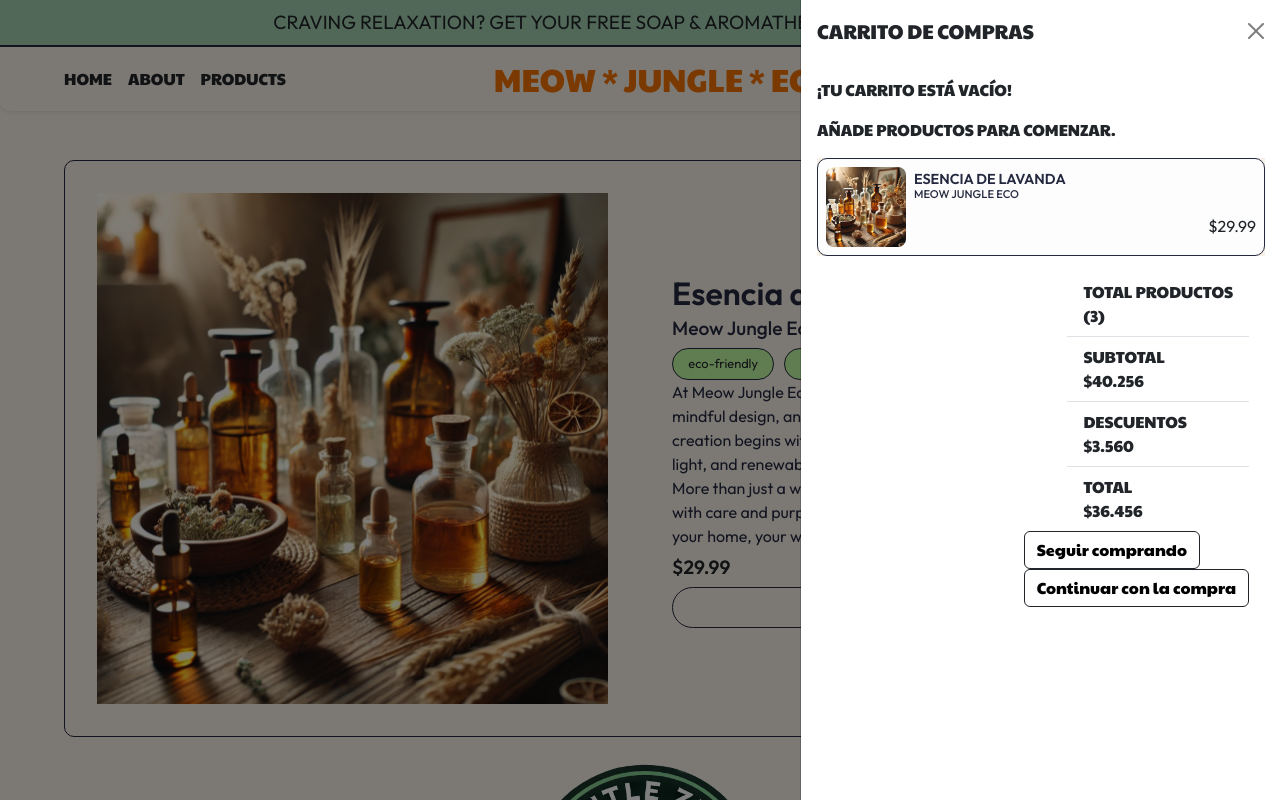
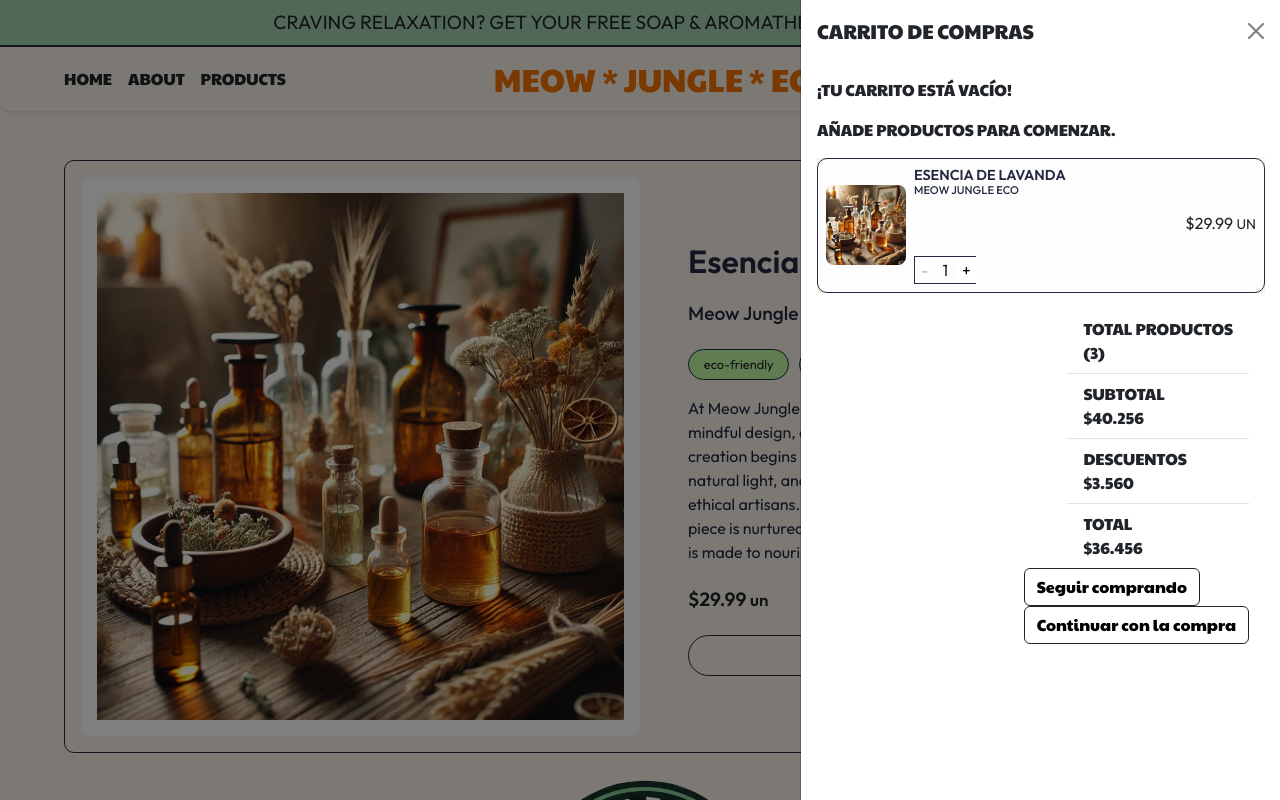
Before and after one commit to CaroMokka/Ecommerce-MeowJungle, a React (Vite) app: page /product/1 in a window 1280 px wide. Both pictures are taken after a click on the link 1199 px from the left and 78 px from the top of the page. Shown: the top 800 px of the page. Built offline with nearby package versions, Linux system fonts and the light colour scheme.

Commit message:
Add component ProductQuantity

```diff
--- a/src/components/ui/ProductSummary/ProductInfo.tsx
+++ b/src/components/ui/ProductSummary/ProductInfo.tsx
@@ -1,11 +1,18 @@
-// import { Link } from "react-router-dom";
 import TagList from "./TagList";
 import BuyButton from "./BuyButton";
 import ProductPrice from "./ProductPrice";
+import ProductQuantity from "./ProductQuantity";
+import useProductCart  from "../../../hooks/useProductCart";
 import styles from "./productSummary.module.scss";
 import { ProductInfoProps } from "./types";
 
+
 function ProductInfo({ product, variant, onClick }: ProductInfoProps) {
+  const { quantity, subTotal, changeQuantity} = useProductCart(product.price ?? 0, 1);
+
+
+
+
   return (
     <div className={styles["product-summary__col-right"]}>
       <div className={styles["product-summary__content"]}>
@@ -21,11 +28,23 @@
           </>
         )}
 
-        <ProductPrice value={product.price} />
+        <ProductPrice unitPrice={product.price} />
 
         {(variant === "pdp" || variant === "shelf") && (
           <BuyButton to="/cart" onClick={onClick} />
         )}
+        {variant === "minicart" && (
+          <>
+          <ProductQuantity
+            quantity={quantity ?? 1}
+            onChange={changeQuantity}
+          />
+          {
+            quantity > 1 && (<ProductPrice subTotalPrice={subTotal} />)
+          }
+          </>
+
+)}
       </div>
     </div>
   );
--- a/src/components/ui/ProductSummary/ProductPrice.tsx
+++ b/src/components/ui/ProductSummary/ProductPrice.tsx
@@ -1,9 +1,23 @@
 import style from "./productSummary.module.scss";
 
-function ProductPrice({ value }: { value?: number }) {
+function ProductPrice({ unitPrice, subTotalPrice }: { unitPrice?: number, subTotalPrice?: number }) {
   return (
     <span className={style["product-summary__price"]}>
-      ${value?.toFixed(2)}
+      {
+        unitPrice && (
+          <span className={style["product-summary__price--unit"]}>
+            ${unitPrice?.toFixed(2)} <small>un</small>
+          </span>
+        )
+      }
+      {
+        subTotalPrice && (
+          <span className={style["product-summary__price--total"]}>
+            <strong>${subTotalPrice?.toFixed(2)}</strong> <small>t</small>
+          </span>
+        )
+      }
+
     </span>
   );
 }
--- /dev/null
+++ b/src/components/ui/ProductSummary/ProductQuantity.tsx
@@ -0,0 +1,41 @@
+import { useState, useEffect } from "react";
+import styles from "./productSummary.module.scss";
+
+type Props = {
+  quantity?: number;
+  onChange?: (newQty: number) => void;
+}
+function ProductQuantity({ quantity = 1,onChange }: Props) {
+    const [localQty, setLocalQty] = useState<number>(quantity);
+
+    useEffect(() => {
+        setLocalQty(quantity);
+    }, [quantity]);
+    const handleQuantityChange = (newQuantity: number) => {
+        if(newQuantity < 1) return;
+        setLocalQty(newQuantity);
+        onChange?.(newQuantity);
+    }
+  return (
+    <div className={styles["product-summary__quantity"]}>
+    <button
+      className={styles["product-summary__quantity--subt"]}
+      onClick={() => handleQuantityChange(localQty - 1)}
+      disabled={localQty <= 1}
+    >
+      -
+    </button>
+    <span className={styles["product-summary__quantity--total"]}>
+      {localQty}
+    </span>
+    <button
+      className={styles["product-summary__quantity--add"]}
+      onClick={() => handleQuantityChange(localQty + 1)}
+    >
+      +
+    </button>
+  </div>
+  );
+}
+
+export default ProductQuantity;
--- a/src/components/ui/ProductSummary/ProductSummary.module.scss
+++ b/src/components/ui/ProductSummary/ProductSummary.module.scss
@@ -230,12 +230,15 @@
                 width: 100%;
                 height: 100%;
                 overflow: hidden;
+                border-radius: 8px;
+                background-color: #fff;
+                margin: 1rem;
 
                 .product-summary__image {
                     width: 100%;
                     height: 100%;
                     object-fit: cover;
-                    padding: 32px;
+                    padding: 16px;
                 }
             }
 
@@ -249,6 +252,7 @@
                     //align-items: center;
                     font-family: Outfit, sans-serif;
                     padding: 32px;
+                    gap: 1rem;
 
                     .product-summary__name {
                         font-size: 2rem;
@@ -319,3 +323,21 @@
         }
     }
 }
+
+.product-summary__quantity{
+    display: flex;
+    align-items: center;
+    justify-content: space-between;
+    gap: 0.5rem;
+    margin-top: 1rem;
+    border: #242940 1px solid;
+    width: 18%;
+}
+.product-summary__quantity > button {
+    background-color: #fff;
+    border: 0;
+
+}
+.product-summary__quantity > span {
+    text-align: center;
+}
--- a/src/components/ui/ProductSummary/ProductSummary.tsx
+++ b/src/components/ui/ProductSummary/ProductSummary.tsx
@@ -3,6 +3,7 @@
 import { ProductSummaryProps } from "./types";
 import styles from "./productSummary.module.scss";
 import ProductInfo from "./ProductInfo";
+
 
 function ProductSummary({ product, variant, onClick }: ProductSummaryProps) {
   const isLink = variant === "pdp" || variant === "shelf";
@@ -18,6 +19,7 @@
           alt={product.alt}
           linkTo={isLink ? `/product/${product.id}` : undefined}
         />
+
         <ProductInfo product={product} variant={variant} onClick={onClick} />
       </div>
     </div>
--- /dev/null
+++ b/src/hooks/useProductCart.ts
@@ -0,0 +1,23 @@
+import { useState, useEffect } from "react";
+
+function useProductCart( price: number, initialQuantity: number) {
+    const [quantity, setQuantity] = useState<number>(initialQuantity);
+    const [subTotal, setSubTotal] = useState<number>(price);
+
+    useEffect(() => {
+        setSubTotal(price * quantity);
+    }, [price, quantity]);
+
+   const changeQuantity = (newQty: number) => {
+        if(newQty < 1) return;
+        setQuantity(newQty);
+    }
+
+    return {
+        quantity,
+        subTotal,
+        changeQuantity
+    }
+}
+
+export default useProductCart;
```
